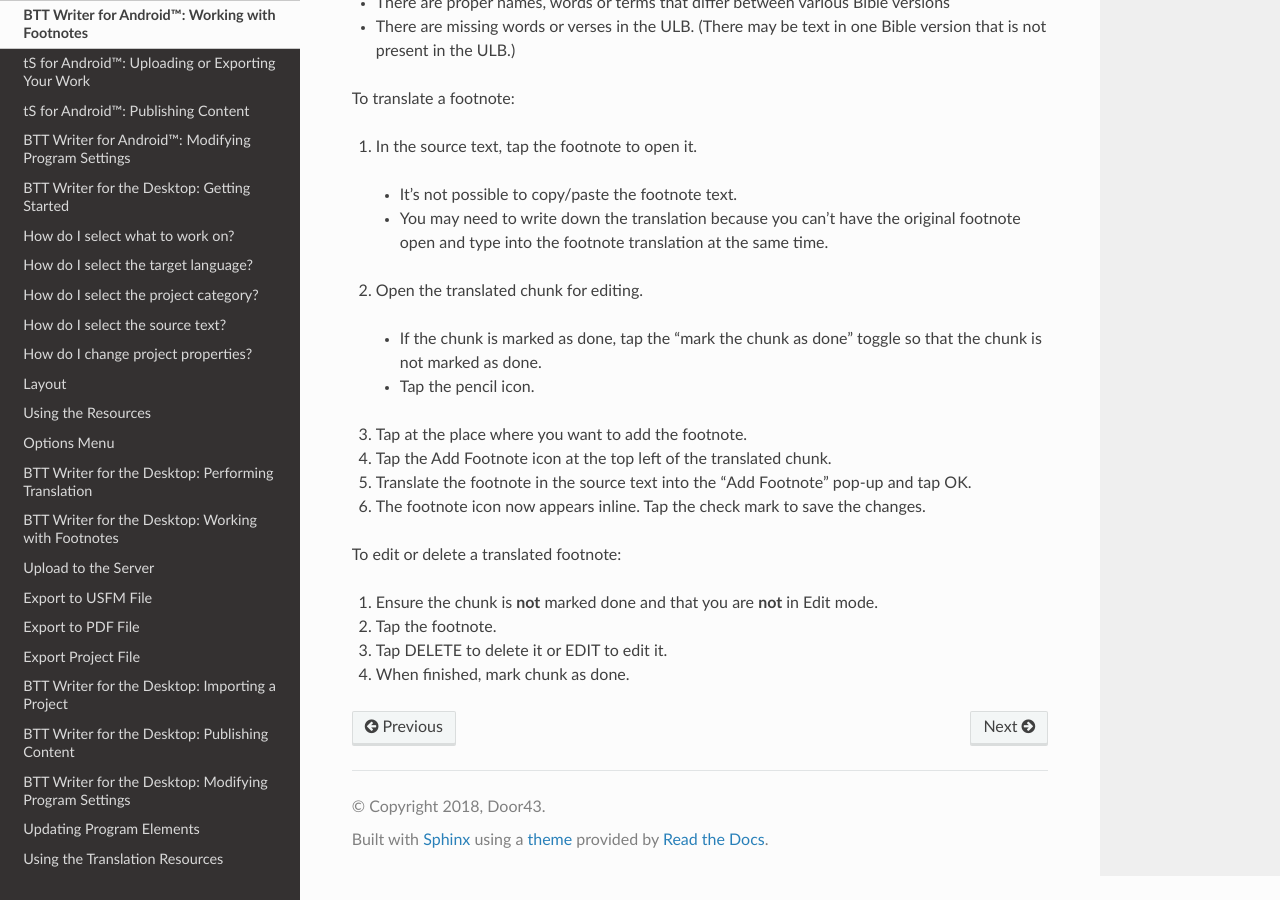
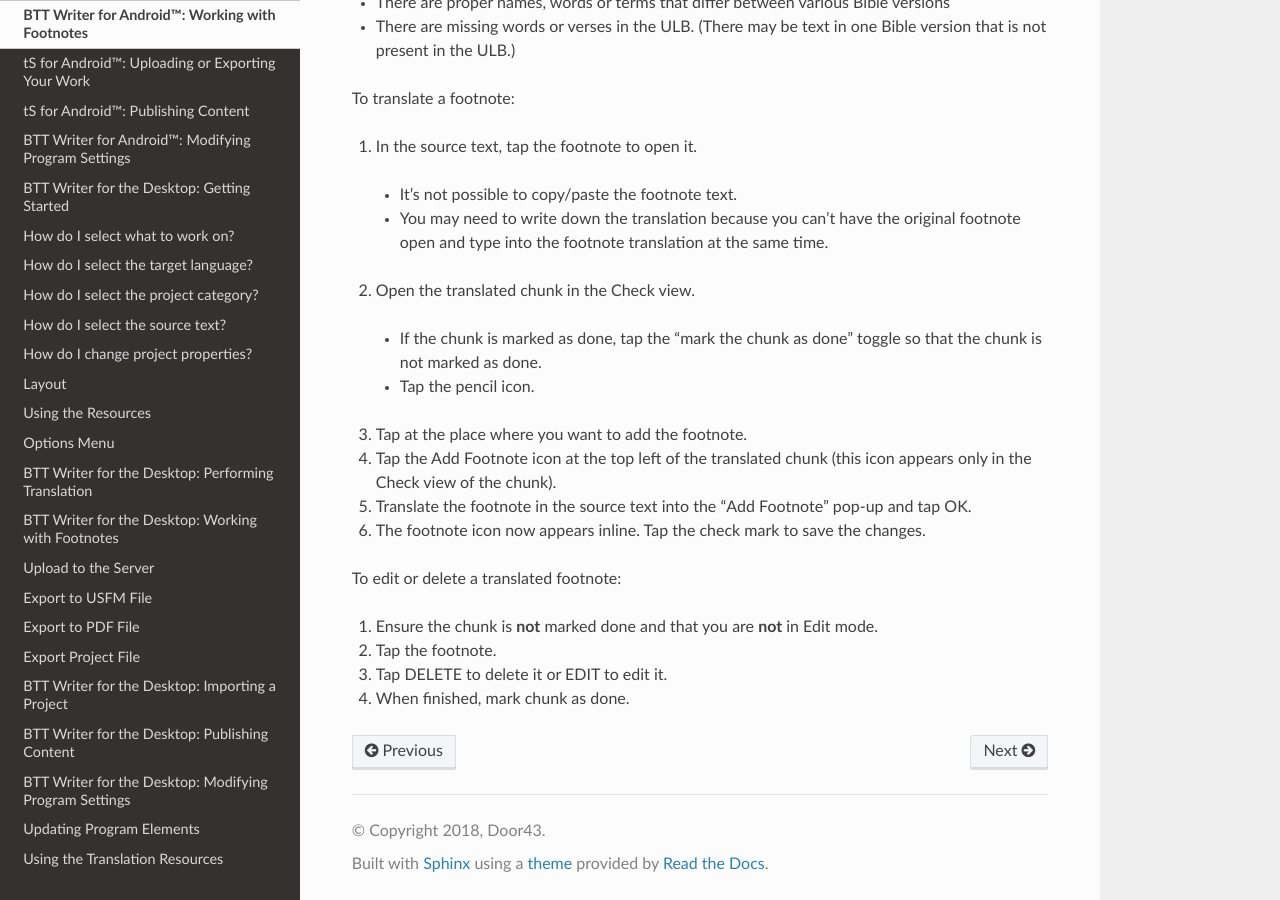
Before and after one commit to mondele/btt-writer-docs, a Sphinx documentation site: the page built from docs/tFootnotes.rst, in a window 1280 px wide and 900 px high, scrolled down 510 px. Built offline with Sphinx 7.4.7 and the Read the Docs theme 2.0.0, drawn with Linux system fonts in a browser that asks for light colours; pages that are not in the unit, such as notebooks, are missing from menus.

Commit message:
Update tFootnotes.rst

```diff
--- a/docs/tFootnotes.rst
+++ b/docs/tFootnotes.rst
@@ -24,7 +24,7 @@ To translate a footnote:
 
     *	You may need to write down the translation because you can’t have the original footnote open and type into the footnote translation at the same time.
 
-2.	Open the translated chunk for editing.
+2.	Open the translated chunk in the Check view.
 
     * If the chunk is marked as done, tap the "mark the chunk as done" toggle so that the chunk is not marked as done.
 
@@ -32,7 +32,7 @@ To translate a footnote:
 
 3.	Tap at the place where you want to add the footnote.
 
-4.	Tap the Add Footnote icon at the top left of the translated chunk.
+4.	Tap the Add Footnote icon at the top left of the translated chunk (this icon appears only in the Check view of the chunk).
 
 5.	Translate the footnote in the source text into the “Add Footnote” pop-up and tap OK.
 
```
